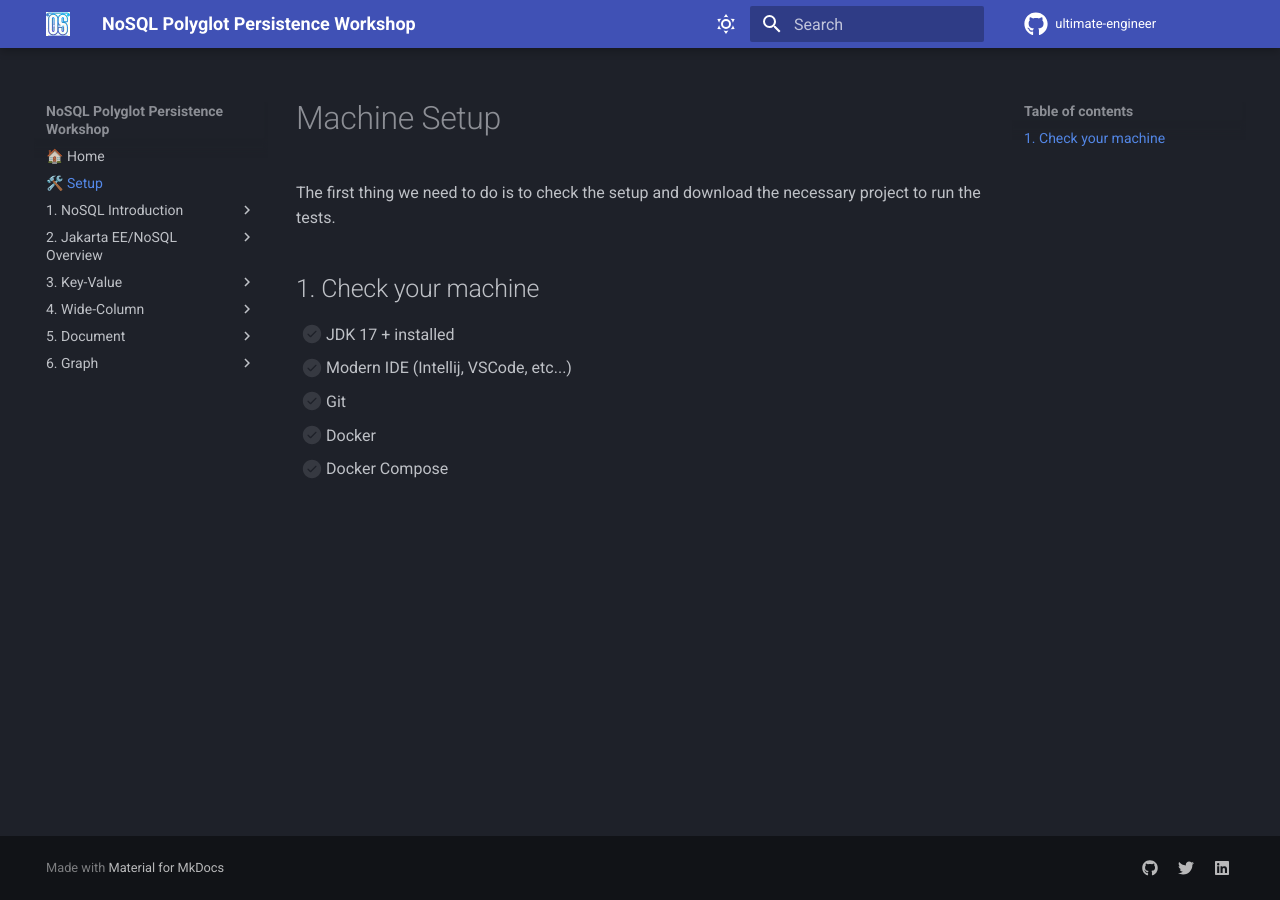
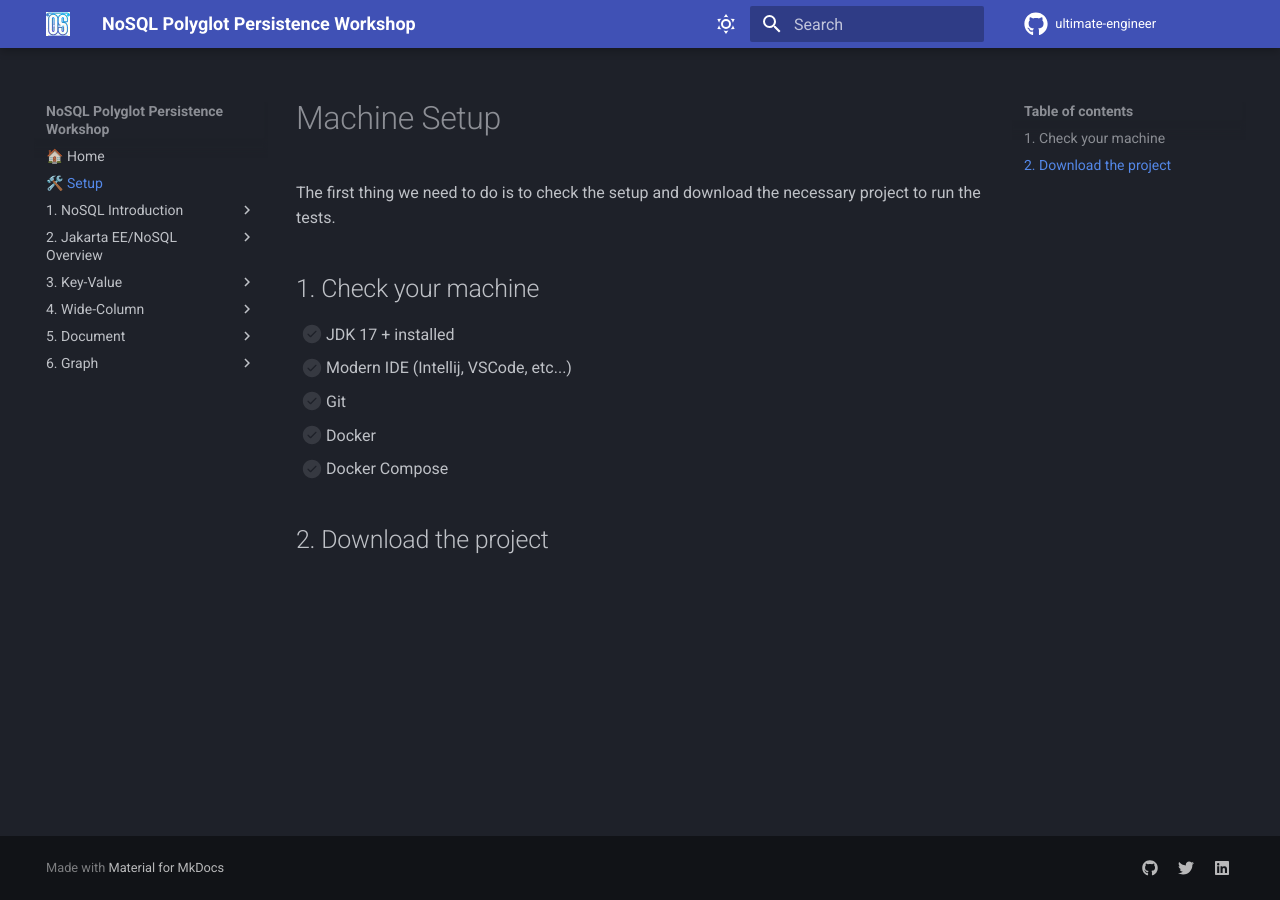
Before and after one commit to o-s-expert/polyglot-nosql, an MkDocs documentation site: the page built from docs/setup.md, in a window 1280 px wide. Built offline with MkDocs 1.6.1 and Material for MkDocs 9.7.7, drawn with Linux system fonts in a browser that asks for light colours; comment, search, counter and statistics services are not loaded.

Commit message:
docs: update download the project
Signed-off-by: Otavio Santana <otaviopolianasantana@gmail.com>

```diff
--- a/docs/setup.md
+++ b/docs/setup.md
@@ -9,3 +9,5 @@ The first thing we need to do is to check the setup and download the necessary p
 - [ ] Git
 - [ ] Docker
 - [ ] Docker Compose
+
+## 2. Download the project
```
